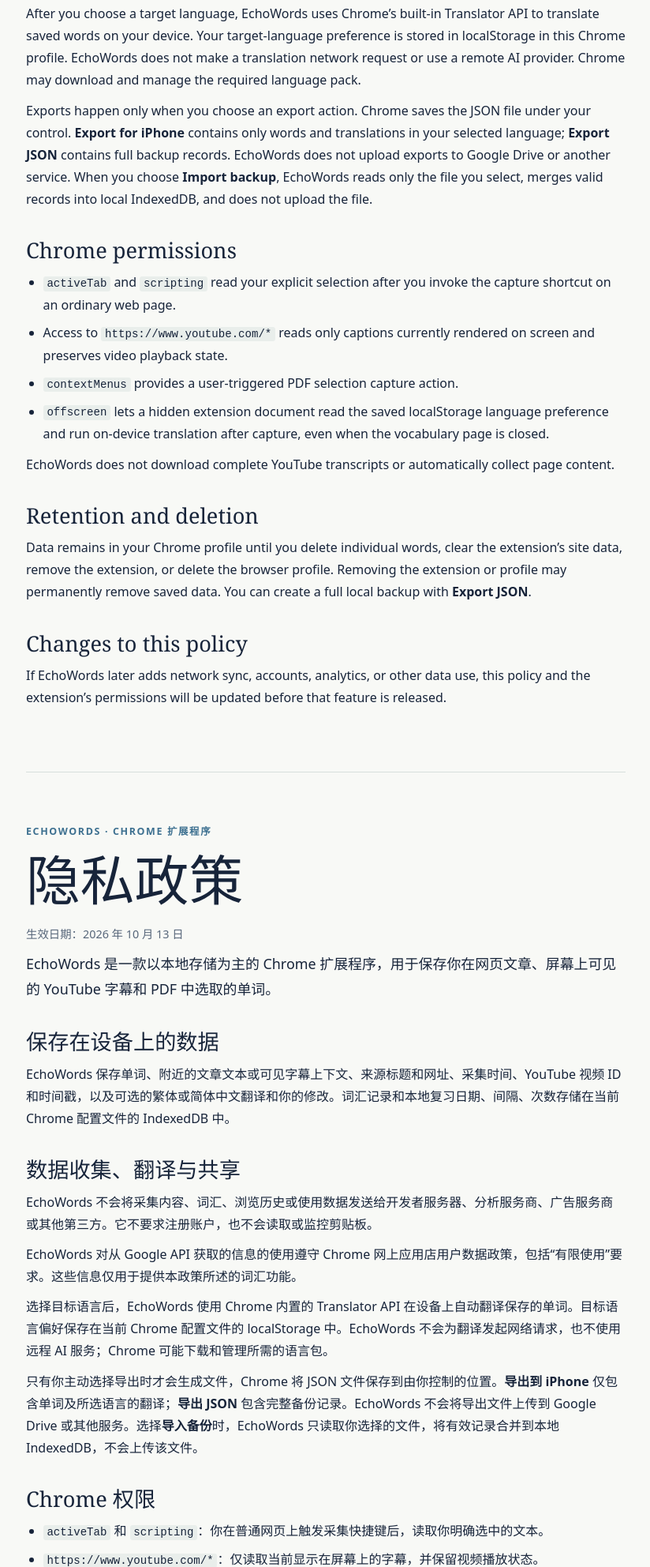
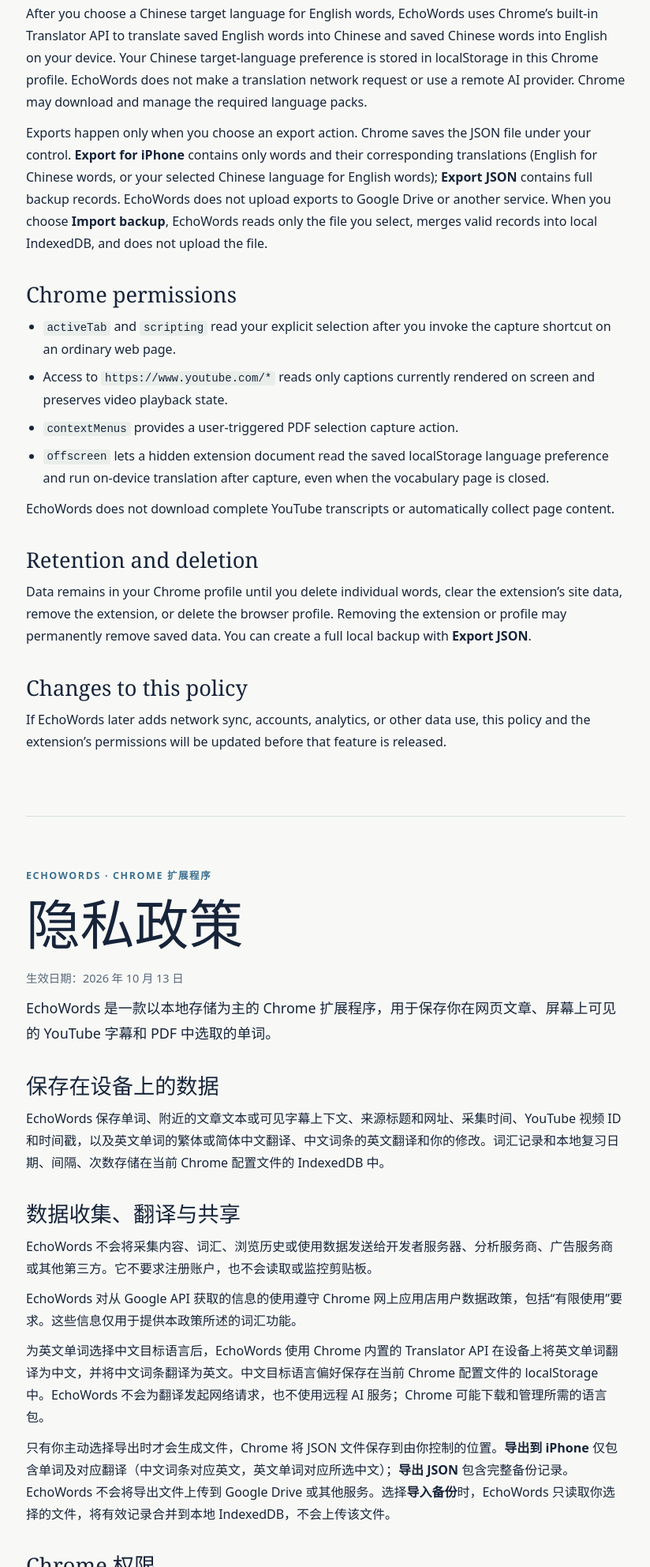
Before and after one commit to zhangyida-lab/echowordPrivacy, a plain HTML site: page index.html in a window 1280 px wide. Shown: the part 816-2800 px from the top of the page at 79% size, without its empty margins (227-1051 px from the left). Drawn offline with Linux system fonts and the light colour scheme.

Commit message:
Add files via upload

```diff
--- a/index.html
+++ b/index.html
@@ -50,13 +50,13 @@
       <p class="lead">EchoWords is a local-first Chrome extension for saving words you select from web pages, visible YouTube captions, and PDF selections.</p>
 
       <h2>Data stored on your device</h2>
-      <p>EchoWords stores saved words, nearby article text or visible caption context, source titles and URLs, capture times, YouTube video IDs and timestamps, and optional Traditional or Simplified Chinese translations and your edits. Vocabulary and local review dates, intervals, and counts are stored in IndexedDB in your current Chrome profile.</p>
+      <p>EchoWords stores saved words, nearby article text or visible caption context, source titles and URLs, capture times, YouTube video IDs and timestamps, optional Traditional or Simplified Chinese translations of English words, English translations of Chinese words, and your edits. Vocabulary and local review dates, intervals, and counts are stored in IndexedDB in your current Chrome profile.</p>
 
       <h2>Collection, translation, and sharing</h2>
       <p>EchoWords does not send captured content, vocabulary, browsing history, or usage data to a developer server, analytics provider, advertising service, or other third party. It does not require an account or read or monitor your clipboard.</p>
       <p>EchoWords’s use of information received from Google APIs adheres to the Chrome Web Store User Data Policy, including the Limited Use requirements. It uses this information only to provide the vocabulary features described here.</p>
-      <p>After you choose a target language, EchoWords uses Chrome’s built-in Translator API to translate saved words on your device. Your target-language preference is stored in localStorage in this Chrome profile. EchoWords does not make a translation network request or use a remote AI provider. Chrome may download and manage the required language pack.</p>
-      <p>Exports happen only when you choose an export action. Chrome saves the JSON file under your control. <strong>Export for iPhone</strong> contains only words and translations in your selected language; <strong>Export JSON</strong> contains full backup records. EchoWords does not upload exports to Google Drive or another service. When you choose <strong>Import backup</strong>, EchoWords reads only the file you select, merges valid records into local IndexedDB, and does not upload the file.</p>
+      <p>After you choose a Chinese target language for English words, EchoWords uses Chrome’s built-in Translator API to translate saved English words into Chinese and saved Chinese words into English on your device. Your Chinese target-language preference is stored in localStorage in this Chrome profile. EchoWords does not make a translation network request or use a remote AI provider. Chrome may download and manage the required language packs.</p>
+      <p>Exports happen only when you choose an export action. Chrome saves the JSON file under your control. <strong>Export for iPhone</strong> contains only words and their corresponding translations (English for Chinese words, or your selected Chinese language for English words); <strong>Export JSON</strong> contains full backup records. EchoWords does not upload exports to Google Drive or another service. When you choose <strong>Import backup</strong>, EchoWords reads only the file you select, merges valid records into local IndexedDB, and does not upload the file.</p>
 
       <h2>Chrome permissions</h2>
       <ul>
@@ -81,13 +81,13 @@
       <p class="lead">EchoWords 是一款以本地存储为主的 Chrome 扩展程序，用于保存你在网页文章、屏幕上可见的 YouTube 字幕和 PDF 中选取的单词。</p>
 
       <h2>保存在设备上的数据</h2>
-      <p>EchoWords 保存单词、附近的文章文本或可见字幕上下文、来源标题和网址、采集时间、YouTube 视频 ID 和时间戳，以及可选的繁体或简体中文翻译和你的修改。词汇记录和本地复习日期、间隔、次数存储在当前 Chrome 配置文件的 IndexedDB 中。</p>
+      <p>EchoWords 保存单词、附近的文章文本或可见字幕上下文、来源标题和网址、采集时间、YouTube 视频 ID 和时间戳，以及英文单词的繁体或简体中文翻译、中文词条的英文翻译和你的修改。词汇记录和本地复习日期、间隔、次数存储在当前 Chrome 配置文件的 IndexedDB 中。</p>
 
       <h2>数据收集、翻译与共享</h2>
       <p>EchoWords 不会将采集内容、词汇、浏览历史或使用数据发送给开发者服务器、分析服务商、广告服务商或其他第三方。它不要求注册账户，也不会读取或监控剪贴板。</p>
       <p>EchoWords 对从 Google API 获取的信息的使用遵守 Chrome 网上应用店用户数据政策，包括“有限使用”要求。这些信息仅用于提供本政策所述的词汇功能。</p>
-      <p>选择目标语言后，EchoWords 使用 Chrome 内置的 Translator API 在设备上自动翻译保存的单词。目标语言偏好保存在当前 Chrome 配置文件的 localStorage 中。EchoWords 不会为翻译发起网络请求，也不使用远程 AI 服务；Chrome 可能下载和管理所需的语言包。</p>
-      <p>只有你主动选择导出时才会生成文件，Chrome 将 JSON 文件保存到由你控制的位置。<strong>导出到 iPhone</strong> 仅包含单词及所选语言的翻译；<strong>导出 JSON</strong> 包含完整备份记录。EchoWords 不会将导出文件上传到 Google Drive 或其他服务。选择<strong>导入备份</strong>时，EchoWords 只读取你选择的文件，将有效记录合并到本地 IndexedDB，不会上传该文件。</p>
+      <p>为英文单词选择中文目标语言后，EchoWords 使用 Chrome 内置的 Translator API 在设备上将英文单词翻译为中文，并将中文词条翻译为英文。中文目标语言偏好保存在当前 Chrome 配置文件的 localStorage 中。EchoWords 不会为翻译发起网络请求，也不使用远程 AI 服务；Chrome 可能下载和管理所需的语言包。</p>
+      <p>只有你主动选择导出时才会生成文件，Chrome 将 JSON 文件保存到由你控制的位置。<strong>导出到 iPhone</strong> 仅包含单词及对应翻译（中文词条对应英文，英文单词对应所选中文）；<strong>导出 JSON</strong> 包含完整备份记录。EchoWords 不会将导出文件上传到 Google Drive 或其他服务。选择<strong>导入备份</strong>时，EchoWords 只读取你选择的文件，将有效记录合并到本地 IndexedDB，不会上传该文件。</p>
 
       <h2>Chrome 权限</h2>
       <ul>
```
